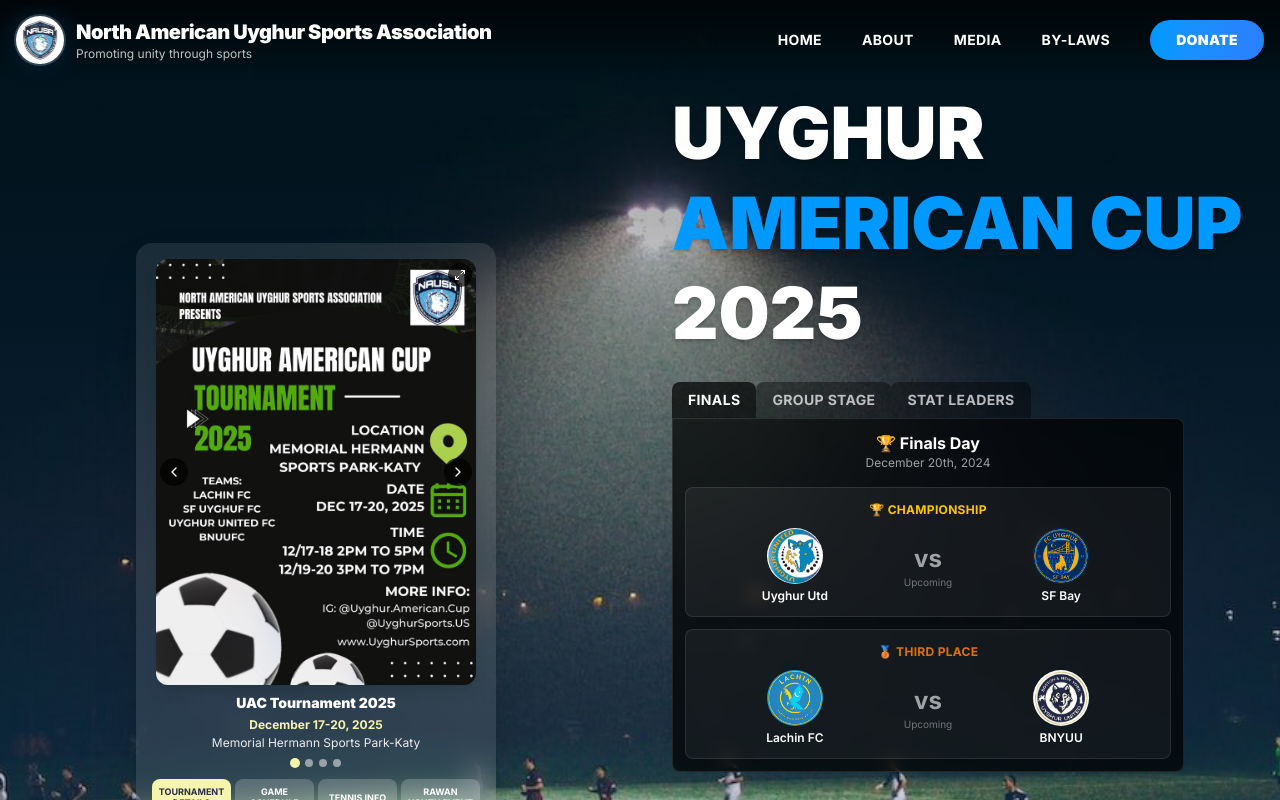
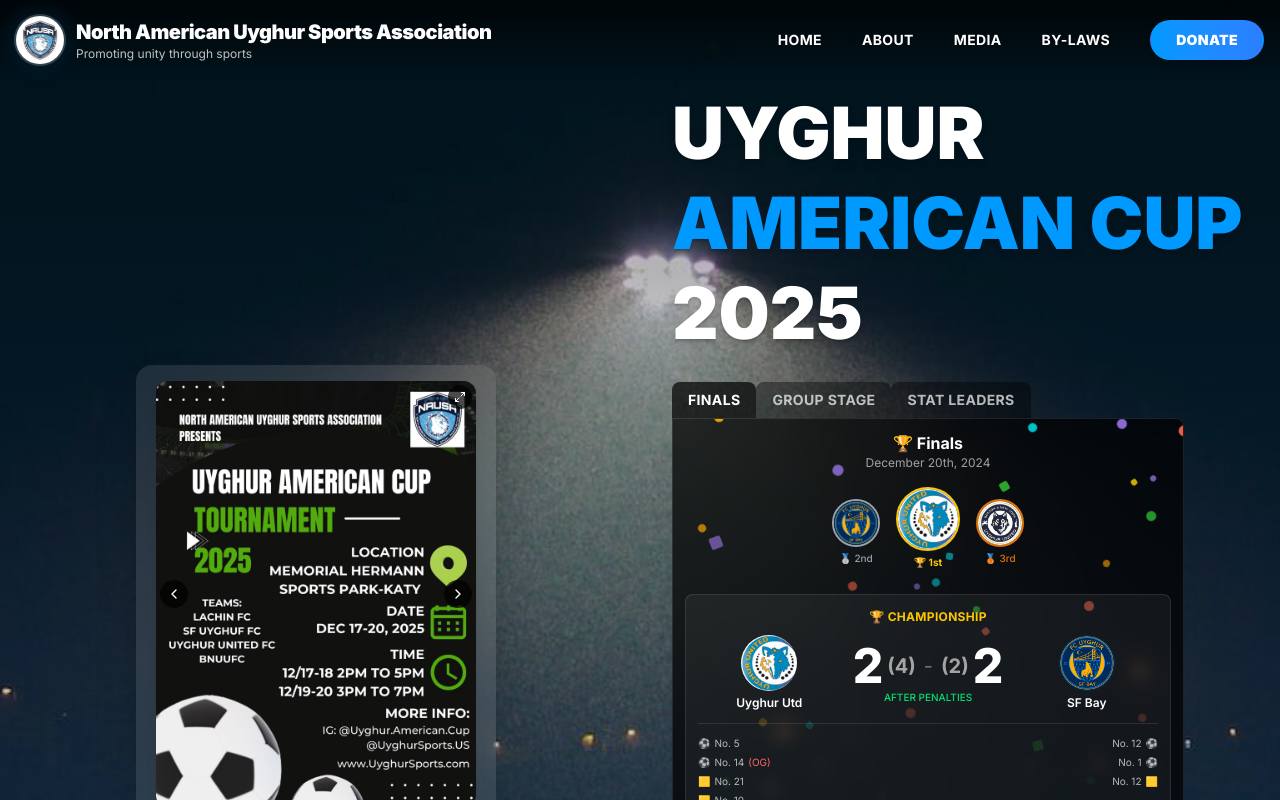
Before and after one commit to Mardan21/NAUSA-Website, a Next.js app: page / in a window 1280 px wide. Shown: the top 800 px of the page. Built offline with nearby package versions, Linux system fonts and the light colour scheme.

Commit message:
Changed finals header

```diff
--- a/src/components/home/TournamentStandings.tsx
+++ b/src/components/home/TournamentStandings.tsx
@@ -385,7 +385,7 @@
             {/* Finals Header */}
             <div className="text-center relative z-10">
                 <h3 className="text-white font-bold text-sm sm:text-base">
-                    🏆 Finals Day
+                    🏆 Finals
                 </h3>
                 <p className="text-white/60 text-[10px] sm:text-xs">{FINALS_DATE}</p>
             </div>
@@ -529,10 +529,17 @@
     const homeTeam = getTeamById(match.homeTeam);
     const awayTeam = getTeamById(match.awayTeam);
     const isPlayed = match.homeScore !== null && match.awayScore !== null;
+    const hasPenalties = match.penaltyHomeScore != null && match.penaltyAwayScore != null;
 
-    // Get goal scorers for each team
-    const homeGoals = match.goalScorers.filter(g => g.teamId === match.homeTeam);
-    const awayGoals = match.goalScorers.filter(g => g.teamId === match.awayTeam);
+    // Get goals FOR each team (own goals count for the opposing team)
+    const homeGoals = match.goalScorers.filter(g =>
+        (g.teamId === match.homeTeam && !g.isOwnGoal) ||
+        (g.teamId === match.awayTeam && g.isOwnGoal)
+    );
+    const awayGoals = match.goalScorers.filter(g =>
+        (g.teamId === match.awayTeam && !g.isOwnGoal) ||
+        (g.teamId === match.homeTeam && g.isOwnGoal)
+    );
     const homeYellows = match.yellowCards.filter(c => c.teamId === match.homeTeam);
     const awayYellows = match.yellowCards.filter(c => c.teamId === match.awayTeam);
     const homeReds = match.redCards.filter(c => c.teamId === match.homeTeam);
@@ -572,12 +579,28 @@
                 <div className="flex flex-col items-center px-3">
                     {isPlayed ? (
                         <>
-                            <div className="flex items-center gap-2">
-                                <span className="text-white font-extrabold text-4xl sm:text-5xl">{match.homeScore}</span>
-                                <span className="text-white/40 text-xl">-</span>
-                                <span className="text-white font-extrabold text-4xl sm:text-5xl">{match.awayScore}</span>
+                            <div className="flex items-center gap-1">
+                                <span className="text-white font-extrabold text-4xl sm:text-5xl">
+                                    {match.homeScore}
+                                </span>
+                                {hasPenalties && (
+                                    <span className="text-white/60 font-bold text-lg sm:text-xl">
+                                        ({match.penaltyHomeScore})
+                                    </span>
+                                )}
+                                <span className="text-white/40 text-xl mx-1">-</span>
+                                {hasPenalties && (
+                                    <span className="text-white/60 font-bold text-lg sm:text-xl">
+                                        ({match.penaltyAwayScore})
+                                    </span>
+                                )}
+                                <span className="text-white font-extrabold text-4xl sm:text-5xl">
+                                    {match.awayScore}
+                                </span>
                             </div>
-                            <span className="text-green-400 text-[10px] font-medium uppercase">Full Time</span>
+                            <span className="text-green-400 text-[10px] font-medium uppercase">
+                                {hasPenalties ? "After Penalties" : "Full Time"}
+                            </span>
                         </>
                     ) : (
                         <>
@@ -616,6 +639,7 @@
                                 <div key={`goal-${i}`} className="flex items-center gap-1">
                                     <span>⚽</span>
                                     <span>No. {g.jerseyNumber}</span>
+                                    {g.isOwnGoal && <span className="text-red-400">(OG)</span>}
                                 </div>
                             ))}
                             {homeYellows.map((c, i) => (
@@ -636,6 +660,7 @@
                         <div className="flex-1 space-y-1 text-right">
                             {awayGoals.map((g, i) => (
                                 <div key={`goal-${i}`} className="flex items-center gap-1 justify-end">
+                                    {g.isOwnGoal && <span className="text-red-400">(OG)</span>}
                                     <span>No. {g.jerseyNumber}</span>
                                     <span>⚽</span>
                                 </div>
--- a/src/data/tournament2025.ts
+++ b/src/data/tournament2025.ts
@@ -149,30 +149,100 @@
     { jerseyNumber: 88, teamId: TEAM_IDS.SF_BAY, goals: 0, yellowCards: 1, redCards: 0 },
 ];
 
+// Combine group stage stats with finals day stats
+export function getAllPlayerStats(): PlayerStat[] {
+    // Create a map of player stats keyed by teamId-jerseyNumber
+    const statsMap = new Map<string, PlayerStat>();
+
+    // Add group stage stats
+    for (const player of playerStats) {
+        const key = `${player.teamId}-${player.jerseyNumber}`;
+        statsMap.set(key, { ...player });
+    }
+
+    // Add finals day stats from final matches
+    for (const match of finalMatches) {
+        // Add goals (excluding own goals - they don't count as goals for the player)
+        for (const goal of match.goalScorers) {
+            if (goal.isOwnGoal) continue; // Own goals don't count for the scorer
+
+            const key = `${goal.teamId}-${goal.jerseyNumber}`;
+            const existing = statsMap.get(key);
+            if (existing) {
+                existing.goals += 1;
+            } else {
+                statsMap.set(key, {
+                    jerseyNumber: goal.jerseyNumber,
+                    teamId: goal.teamId,
+                    goals: 1,
+                    yellowCards: 0,
+                    redCards: 0,
+                });
+            }
+        }
+
+        // Add yellow cards
+        for (const card of match.yellowCards) {
+            const key = `${card.teamId}-${card.jerseyNumber}`;
+            const existing = statsMap.get(key);
+            if (existing) {
+                existing.yellowCards += 1;
+            } else {
+                statsMap.set(key, {
+                    jerseyNumber: card.jerseyNumber,
+                    teamId: card.teamId,
+                    goals: 0,
+                    yellowCards: 1,
+                    redCards: 0,
+                });
+            }
+        }
+
+        // Add red cards
+        for (const card of match.redCards) {
+            const key = `${card.teamId}-${card.jerseyNumber}`;
+            const existing = statsMap.get(key);
+            if (existing) {
+                existing.redCards += 1;
+            } else {
+                statsMap.set(key, {
+                    jerseyNumber: card.jerseyNumber,
+                    teamId: card.teamId,
+                    goals: 0,
+                    yellowCards: 0,
+                    redCards: 1,
+                });
+            }
+        }
+    }
+
+    return Array.from(statsMap.values());
+}
+
 // Get top scorers sorted by goals (descending)
 export function getTopScorers(): PlayerStat[] {
-    return [...playerStats]
+    return getAllPlayerStats()
         .filter(p => p.goals > 0)
         .sort((a, b) => b.goals - a.goals);
 }
 
 // Get players with yellow cards sorted by count (descending)
 export function getYellowCardLeaders(): PlayerStat[] {
-    return [...playerStats]
+    return getAllPlayerStats()
         .filter(p => p.yellowCards > 0)
         .sort((a, b) => b.yellowCards - a.yellowCards);
 }
 
 // Get players with red cards sorted by count (descending)
 export function getRedCardLeaders(): PlayerStat[] {
-    return [...playerStats]
+    return getAllPlayerStats()
         .filter(p => p.redCards > 0)
         .sort((a, b) => b.redCards - a.redCards);
 }
 
-// Get total yellow and red cards for a team (aggregated from player stats)
+// Get total yellow and red cards for a team (aggregated from all stats including finals)
 export function getTeamCardTotals(teamId: number): { yellowCards: number; redCards: number } {
-    const teamPlayers = playerStats.filter(p => p.teamId === teamId);
+    const teamPlayers = getAllPlayerStats().filter(p => p.teamId === teamId);
     return {
         yellowCards: teamPlayers.reduce((sum, p) => sum + p.yellowCards, 0),
         redCards: teamPlayers.reduce((sum, p) => sum + p.redCards, 0),
@@ -209,6 +279,7 @@
 export interface MatchEvent {
     jerseyNumber: number;
     teamId: number;
+    isOwnGoal?: boolean;  // true if own goal (scored against their own team)
 }
 
 export interface FinalMatch {
@@ -218,6 +289,8 @@
     awayTeam: number;
     homeScore: number | null;  // null = not played yet
     awayScore: number | null;
+    penaltyHomeScore?: number | null;  // penalty shootout score
+    penaltyAwayScore?: number | null;  // penalty shootout score
     goalScorers: MatchEvent[];
     yellowCards: MatchEvent[];
     redCards: MatchEvent[];
@@ -231,22 +304,39 @@
     {
         matchId: "championship",
         title: "Championship",
-        homeTeam: TEAM_IDS.UYGHUR_UNITED,  // 1st place
-        awayTeam: TEAM_IDS.SF_BAY,          // 2nd place
-        homeScore: null,
-        awayScore: null,
-        goalScorers: [],
-        yellowCards: [],
-        redCards: [],
+        homeTeam: TEAM_IDS.UYGHUR_UNITED,  // 1st place from group stage
+        awayTeam: TEAM_IDS.SF_BAY,          // 2nd place from group stage
+        homeScore: 2,
+        awayScore: 2,
+        penaltyHomeScore: 4,  // Uyghur Utd wins on penalties
+        penaltyAwayScore: 2,
+        goalScorers: [
+            // Uyghur Utd goals
+            { jerseyNumber: 5, teamId: TEAM_IDS.UYGHUR_UNITED },
+            { jerseyNumber: 14, teamId: TEAM_IDS.SF_BAY, isOwnGoal: true },  // SF Bay own goal
+            // SF Bay goals
+            { jerseyNumber: 12, teamId: TEAM_IDS.SF_BAY },
+            { jerseyNumber: 1, teamId: TEAM_IDS.SF_BAY },
+        ],
+        yellowCards: [
+            { jerseyNumber: 21, teamId: TEAM_IDS.UYGHUR_UNITED },
+            { jerseyNumber: 10, teamId: TEAM_IDS.UYGHUR_UNITED },  // First yellow
+            { jerseyNumber: 12, teamId: TEAM_IDS.SF_BAY },
+        ],
+        redCards: [
+            // { jerseyNumber: 10, teamId: TEAM_IDS.UYGHUR_UNITED },  // Second yellow = red
+        ],
     },
     {
         matchId: "third-place",
         title: "Third Place",
-        homeTeam: TEAM_IDS.LACHIN_FC,       // 3rd place
-        awayTeam: TEAM_IDS.BNYUU,           // 4th place
-        homeScore: null,
-        awayScore: null,
-        goalScorers: [],
+        homeTeam: TEAM_IDS.LACHIN_FC,       // 3rd place from group stage
+        awayTeam: TEAM_IDS.BNYUU,           // 4th place from group stage
+        homeScore: 0,
+        awayScore: 1,
+        goalScorers: [
+            { jerseyNumber: 9, teamId: TEAM_IDS.BNYUU },
+        ],
         yellowCards: [],
         redCards: [],
     },
@@ -271,12 +361,42 @@
         return { first: null, second: null, third: null };
     }
 
-    const first = championship.homeScore > championship.awayScore ? championship.homeTeam : championship.awayTeam;
-    const second = championship.homeScore > championship.awayScore ? championship.awayTeam : championship.homeTeam;
+    // Determine championship winner (handle penalties if tied)
+    let first: number;
+    let second: number;
 
+    if (championship.homeScore > championship.awayScore) {
+        first = championship.homeTeam;
+        second = championship.awayTeam;
+    } else if (championship.homeScore < championship.awayScore) {
+        first = championship.awayTeam;
+        second = championship.homeTeam;
+    } else {
+        // Tied - check penalty scores
+        const penHome = championship.penaltyHomeScore ?? 0;
+        const penAway = championship.penaltyAwayScore ?? 0;
+        if (penHome > penAway) {
+            first = championship.homeTeam;
+            second = championship.awayTeam;
+        } else {
+            first = championship.awayTeam;
+            second = championship.homeTeam;
+        }
+    }
+
+    // Determine third place winner
     let third: number | null = null;
     if (thirdPlace && thirdPlace.homeScore !== null && thirdPlace.awayScore !== null) {
-        third = thirdPlace.homeScore > thirdPlace.awayScore ? thirdPlace.homeTeam : thirdPlace.awayTeam;
+        if (thirdPlace.homeScore > thirdPlace.awayScore) {
+            third = thirdPlace.homeTeam;
+        } else if (thirdPlace.homeScore < thirdPlace.awayScore) {
+            third = thirdPlace.awayTeam;
+        } else {
+            // Tied - check penalty scores
+            const penHome = thirdPlace.penaltyHomeScore ?? 0;
+            const penAway = thirdPlace.penaltyAwayScore ?? 0;
+            third = penHome > penAway ? thirdPlace.homeTeam : thirdPlace.awayTeam;
+        }
     }
 
     return { first, second, third };
```
